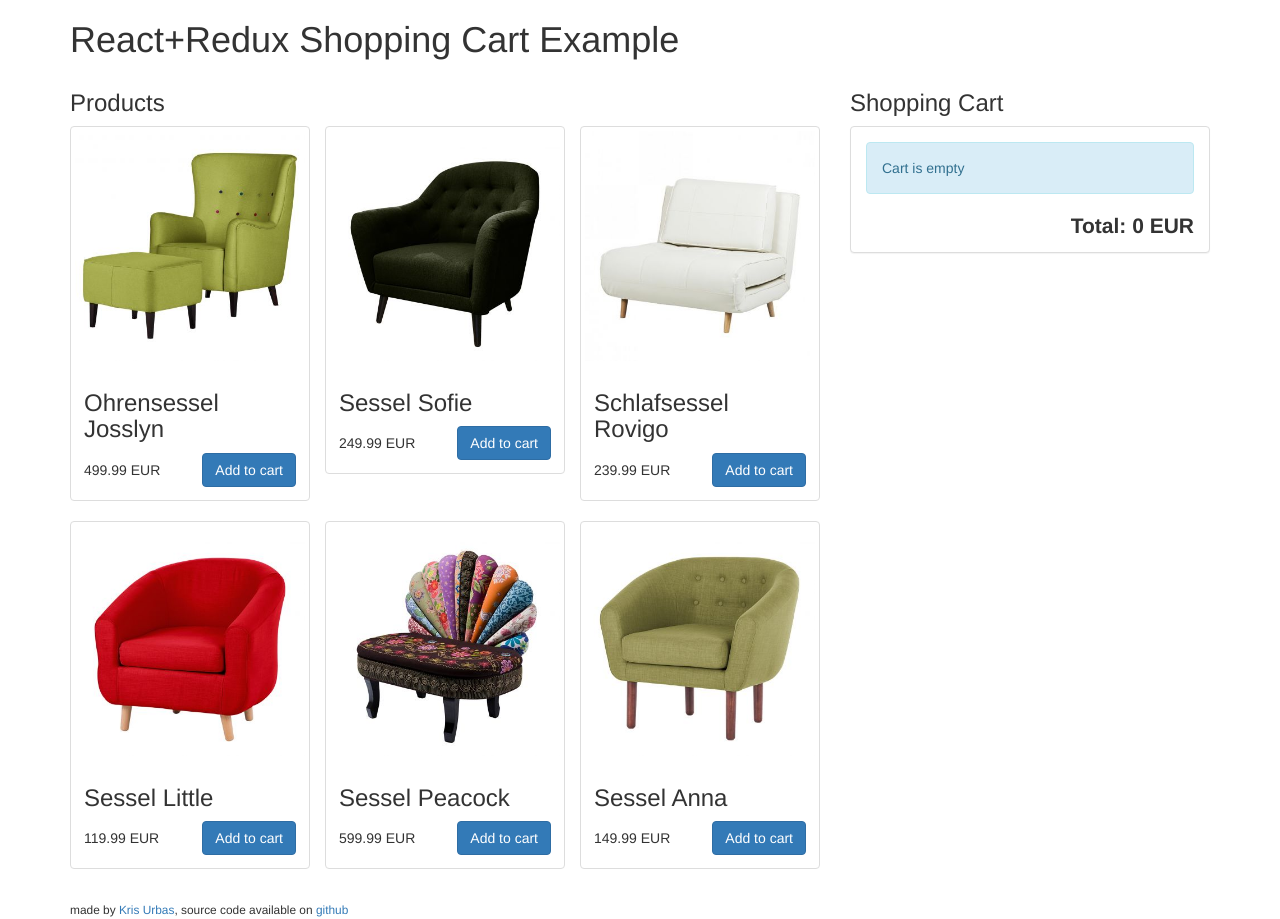
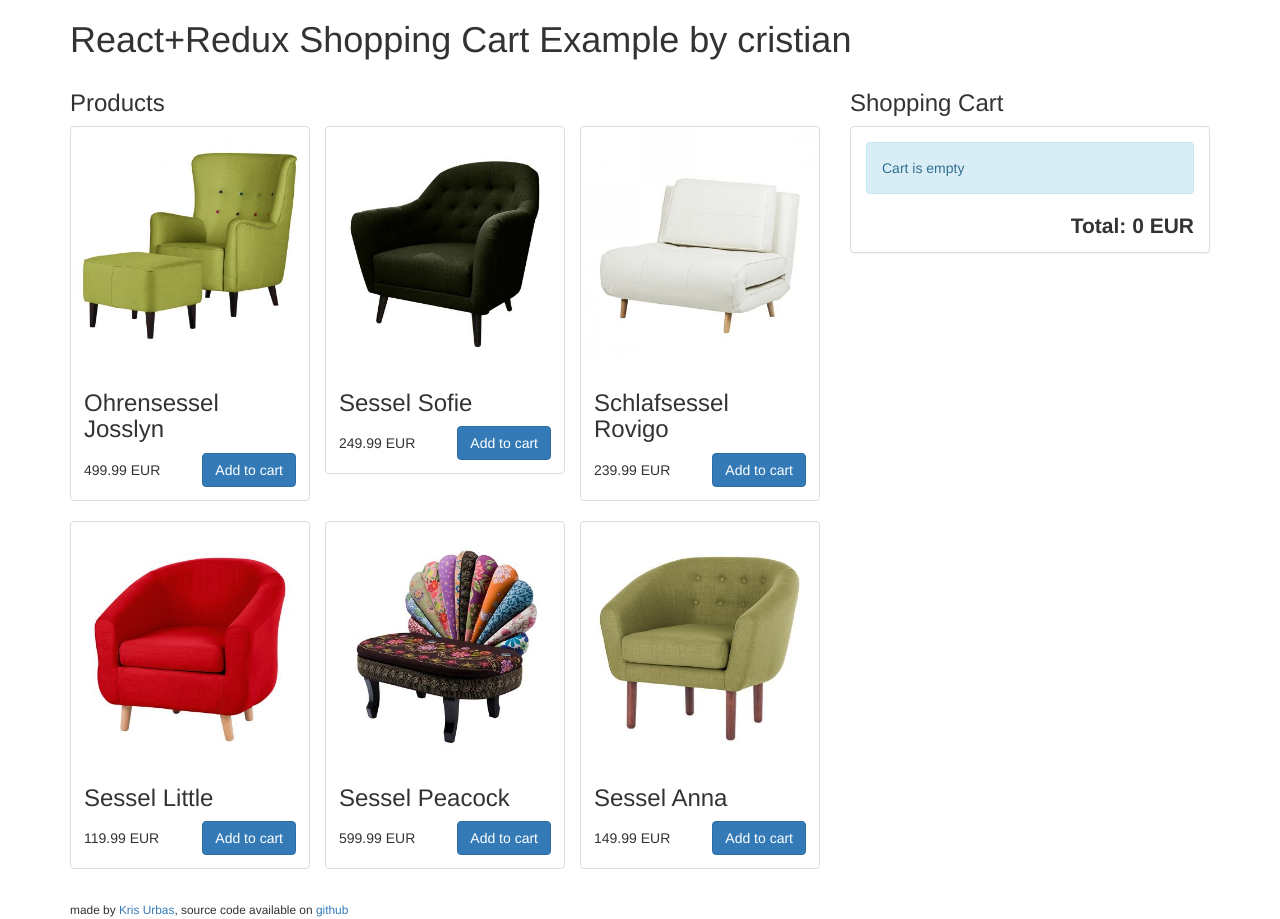
Before and after one commit to cabrecrieuro/react-gh-actions, a React (Create React App) app: page / in a window 1280 px wide. Built offline with nearby package versions, Linux system fonts and the light colour scheme.

Commit message:
a ver gaston

```diff
--- a/src/App.js
+++ b/src/App.js
@@ -7,7 +7,7 @@ const App = () => {
         <div className="container">
             <div className="row">
                 <div className="col-md-12">
-                    <h1>React+Redux Shopping Cart Example</h1>
+                    <h1>React+Redux Shopping Cart Example by cristian</h1>
                 </div>
             </div>
             <div className="row">
```
